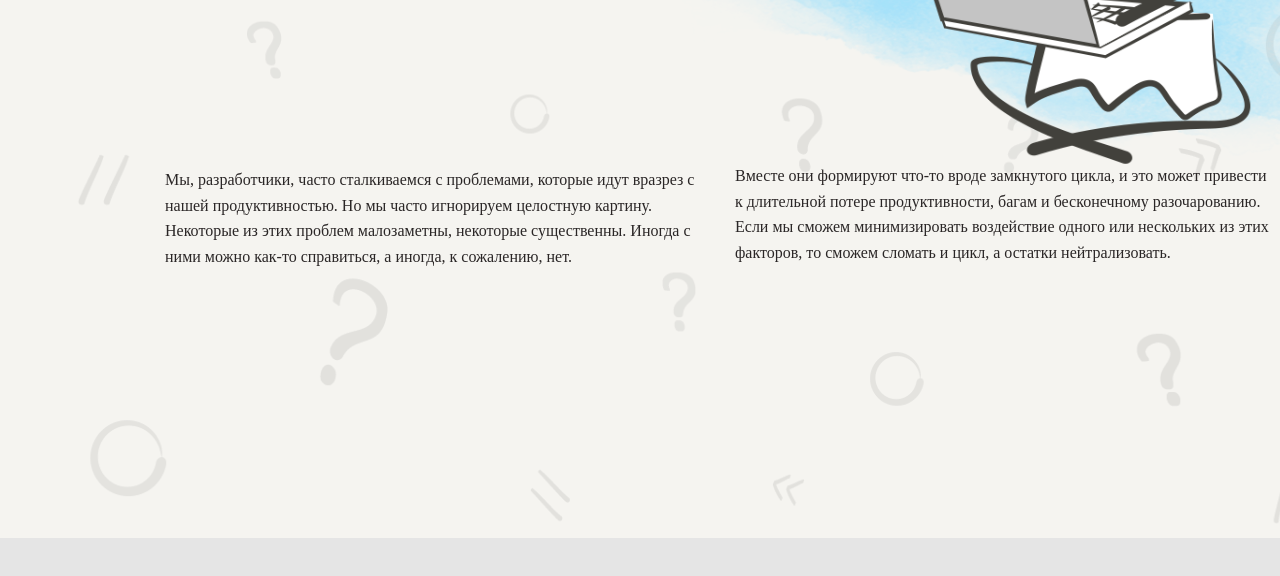
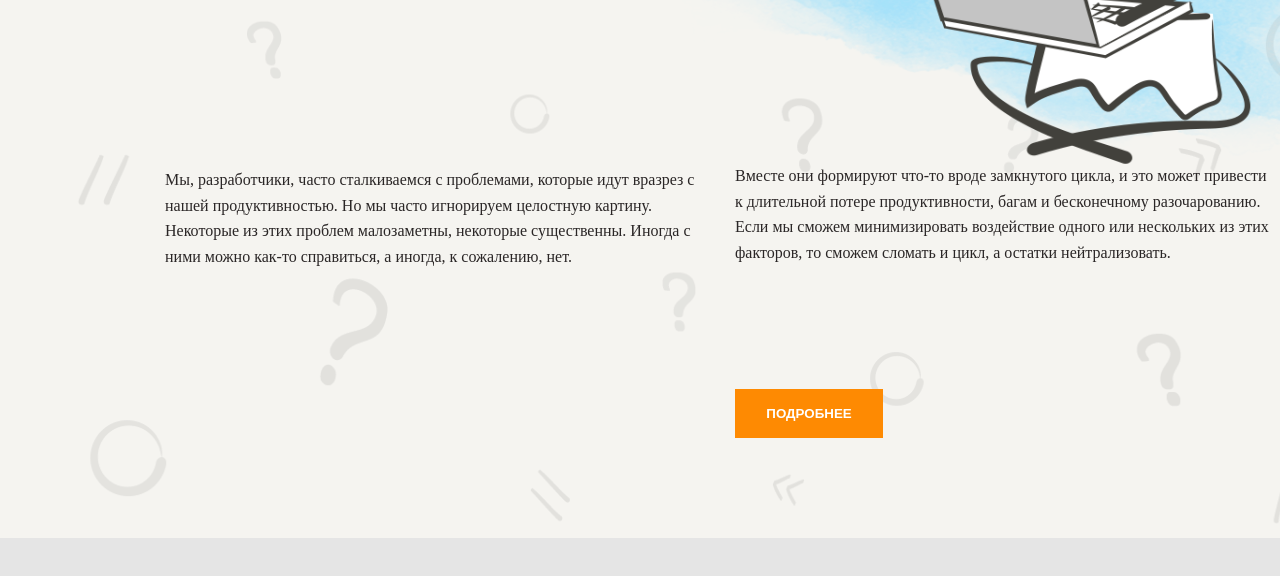
Before and after one commit to irisla/layout-designer-project-lvl1, a website: page src/index.html in a window 1280 px wide. Shown: the part 376-952 px from the top of the page. Drawn offline with Linux system fonts and the light colour scheme.

Commit message:
make a button
Сделал кнопку в шапке.
После того, как сделаю второй блок, необходимо будет прописать адрес в ссылке кнопки,
 на которую она будет ссылаться.

```diff
--- a/src/index.html
+++ b/src/index.html
@@ -40,6 +40,9 @@
             нейтрализовать.
           </p>
         </div>
+        <button class="button">
+          <a href="#">подробнее</a>
+        </button>
       </div>
     </header>
 
--- a/src/styles/style.css
+++ b/src/styles/style.css
@@ -128,3 +128,28 @@ header h1 {
   left: 735px;
   top: 539px;
 }
+
+.button {
+  position: absolute;
+  padding: 12px 24px;
+
+  background: #fe8a02;
+
+  /* display: inline-block; */
+
+  width: 148px;
+  height: 49px;
+
+  left: 735px;
+  top: 765px;
+  text-align: center;
+  text-transform: uppercase;
+  border: none;
+}
+
+.button a {
+  font-weight: 700;
+  text-decoration: none;
+  color: #ffffff;
+  text-transform: uppercase;
+}
```
